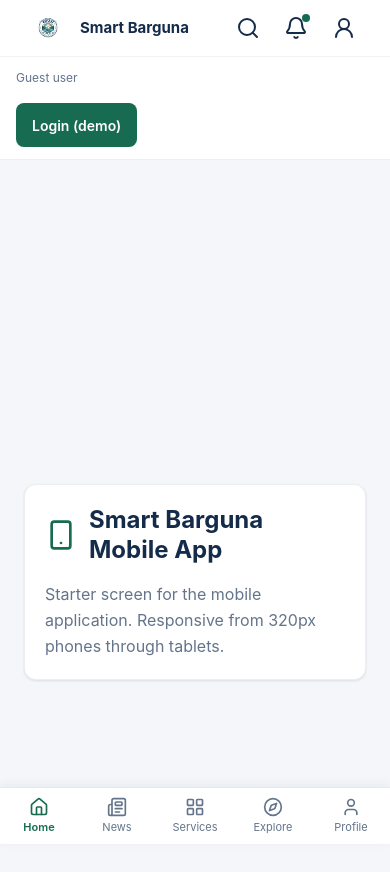
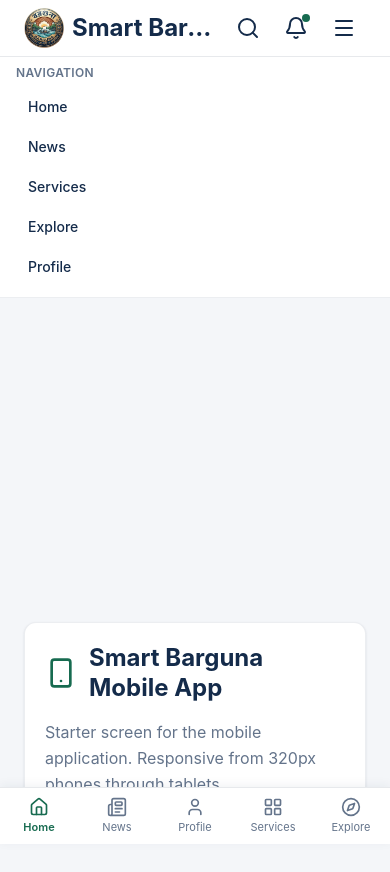
Before and after one commit to mamun-dev007/smart-barguna, a React (Vite) app in the folder apps/mobile/: page / in a window 390 px wide. Both pictures are taken after a click on the button 344 px from the left and 28 px from the top of the page. Shown: the top 872 px of the page. Built offline with nearby package versions, Linux system fonts and the light colour scheme.

Commit message:
feat(mobile): add right-side menu icon and navigation panel

```diff
--- a/apps/mobile/src/components/BottomNavigation.tsx
+++ b/apps/mobile/src/components/BottomNavigation.tsx
@@ -17,9 +17,9 @@ type NavItem = {
 const NAV_ITEMS: NavItem[] = [
   { to: "/", label: "Home", icon: Home },
   { to: "/news", label: "News", icon: Newspaper },
+  { to: "/profile", label: "Profile", icon: User },
   { to: "/services", label: "Services", icon: LayoutGrid },
   { to: "/explore", label: "Explore", icon: Compass },
-  { to: "/profile", label: "Profile", icon: User },
 ];
 
 export default function BottomNavigation() {
--- a/apps/mobile/src/components/Header.tsx
+++ b/apps/mobile/src/components/Header.tsx
@@ -1,13 +1,13 @@
 import { useState } from "react";
-import { Bell, Search, UserRound } from "lucide-react";
+import { Bell, Menu, Search } from "lucide-react";
 import {
+  MenuPanel,
   NotificationsPanel,
-  ProfilePanel,
   SearchPanel,
 } from "./HeaderPanels";
 import logo from "../assets/logo.png";
 
-type Panel = "search" | "notifications" | "profile" | null;
+type Panel = "search" | "notifications" | "menu" | null;
 
 export default function Header() {
   const [panel, setPanel] = useState<Panel>(null);
@@ -23,8 +23,8 @@ export default function Header() {
     <header className="sb-app-header">
       <div className="sb-container sb-app-header-inner">
         <div className="sb-app-header-brand" aria-label="Smart Barguna">
-          <img src={logo} alt="" className="sb-brand-logo" aria-hidden="true" />
-          <span className="sb-brand-text">Smart Barguna</span>
+          <img src={logo} alt="" className="sb-brand-logo h-10 w-10" aria-hidden="true" />
+          <span className="sb-brand-text text-2xl ">Smart Barguna</span>
         </div>
 
         <div className="sb-app-header-actions">
@@ -52,12 +52,12 @@ export default function Header() {
           <button
             type="button"
             className="sb-app-header-icon"
-            onClick={() => toggle("profile")}
-            aria-expanded={panel === "profile"}
-            aria-controls="sb-mobile-profile-panel"
-            aria-label={guest ? "Guest profile" : "User profile"}
+            onClick={() => toggle("menu")}
+            aria-expanded={panel === "menu"}
+            aria-controls="sb-mobile-menu-panel"
+            aria-label="Menu"
           >
-            <UserRound className="sb-nav-icon" aria-hidden="true" />
+            <Menu className="sb-nav-icon" aria-hidden="true" />
           </button>
         </div>
       </div>
@@ -72,12 +72,7 @@ export default function Header() {
         read={read}
         onReadAll={() => setRead(true)}
       />
-      <ProfilePanel
-        open={panel === "profile"}
-        guest={guest}
-        onLogin={() => setGuest(false)}
-        onLogout={() => setGuest(true)}
-      />
+      <MenuPanel open={panel === "menu"} onClose={() => setPanel(null)} />
     </header>
   );
 }
--- a/apps/mobile/src/components/HeaderPanels.tsx
+++ b/apps/mobile/src/components/HeaderPanels.tsx
@@ -1,3 +1,5 @@
+import { Link } from "react-router";
+
 export type SampleNotification = {
   id: number;
   title: string;
@@ -8,6 +10,48 @@ export const SAMPLE_NOTIFICATIONS: SampleNotification[] = [
   { id: 1, title: "Welcome to Smart Barguna", detail: "Demo notification" },
   { id: 2, title: "District notice published", detail: "Sample item" },
 ];
+
+const MENU_ITEMS = [
+  { to: "/", label: "Home" },
+  { to: "/news", label: "News" },
+  { to: "/services", label: "Services" },
+  { to: "/explore", label: "Explore" },
+  { to: "/profile", label: "Profile" },
+];
+
+export function MenuPanel({
+  open,
+  onClose,
+}: {
+  open: boolean;
+  onClose: () => void;
+}) {
+  if (!open) return null;
+  return (
+    <nav
+      id="sb-mobile-menu-panel"
+      aria-label="App menu"
+      className="border-t border-brand-navy/10 bg-card px-4 pb-3 pt-2"
+    >
+      <p className="mb-2 text-xs font-semibold uppercase tracking-wide text-muted">
+        Navigation
+      </p>
+      <ul className="flex flex-col gap-1">
+        {MENU_ITEMS.map(({ to, label }) => (
+          <li key={to}>
+            <Link
+              to={to}
+              onClick={onClose}
+              className="block rounded-lg px-3 py-2 text-sm font-medium text-brand-navy hover:bg-brand-green/10 hover:text-brand-green"
+            >
+              {label}
+            </Link>
+          </li>
+        ))}
+      </ul>
+    </nav>
+  );
+}
 
 export function SearchPanel({
   open,
@@ -79,22 +123,24 @@ export function ProfilePanel({
 }) {
   if (!open) return null;
   return (
-    <div className="sb-mobile-panel" id="sb-mobile-profile-panel">
-      {guest ? (
-        <>
-          <p className="sb-mobile-panel-hint">Guest user</p>
-          <button type="button" className="sb-mobile-panel-action" onClick={onLogin}>
-            Login (demo)
-          </button>
-        </>
-      ) : (
-        <>
-          <p className="sb-mobile-panel-hint">Demo user — no real account.</p>
-          <button type="button" className="sb-mobile-panel-action" onClick={onLogout}>
-            Logout
-          </button>
-        </>
-      )}
+    <div>
     </div>
+    // <div className="sb-mobile-panel" id="sb-mobile-profile-panel">
+    //   {guest ? (
+    //     <>
+    //       <p className="sb-mobile-panel-hint">Guest user</p>
+    //       <button type="button" className="sb-mobile-panel-action" onClick={onLogin}>
+    //         Login (demo)
+    //       </button>
+    //     </>
+    //   ) : (
+    //     <>
+    //       <p className="sb-mobile-panel-hint">Demo user — no real account.</p>
+    //       <button type="button" className="sb-mobile-panel-action" onClick={onLogout}>
+    //         Logout
+    //       </button>
+    //     </>
+    //   )}
+    // </div>
   );
 }
```
Also changed, not shown: apps/mobile/src/assets/logo.png, 1 other file (tests, documents, lock files or other folders).
